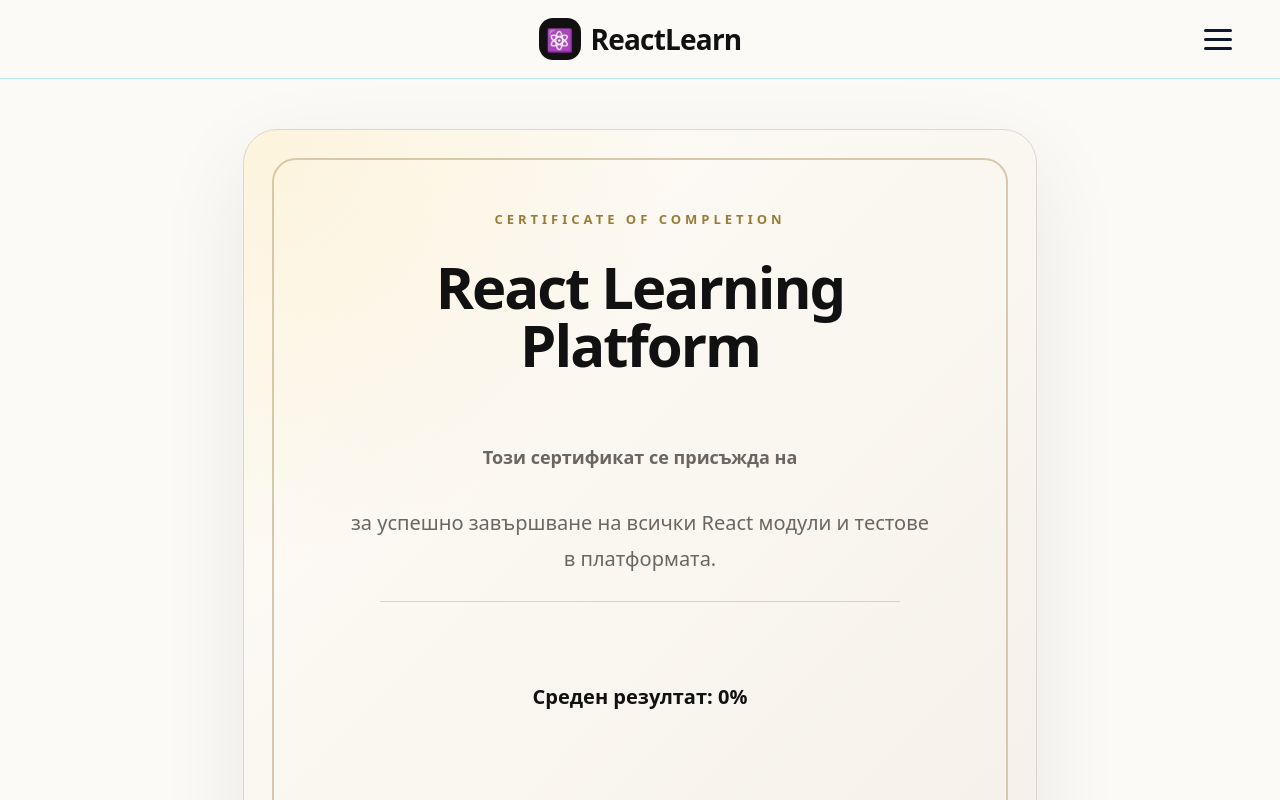
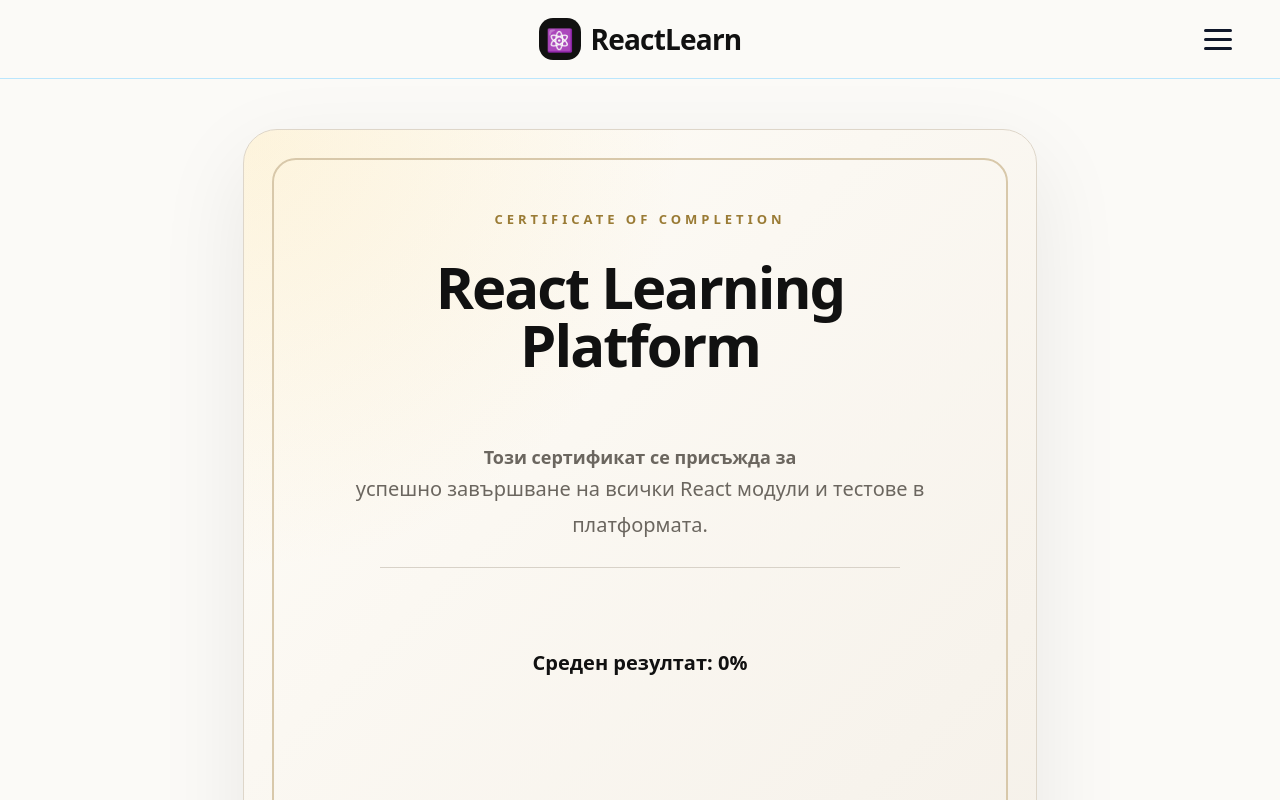
Before and after one commit to IvannIvannov/react-diploma-project, a React (Vite) app in the folder client/: page /certificate in a window 1280 px wide. Shown: the top 800 px of the page. Built offline with nearby package versions, Linux system fonts and the light colour scheme.

Commit message:
Update Certificate.tsx

```diff
--- a/client/src/pages/Certificate.tsx
+++ b/client/src/pages/Certificate.tsx
@@ -89,12 +89,10 @@ const Certificate = () => {
 
         <h1>React Learning Platform</h1>
 
-        <span>Този сертификат се присъжда на</span>
-
-        <h2>{user?.name}</h2>
+        <span>Този сертификат се присъжда за</span>
 
         <p className="certificate-text">
-          за успешно завършване на всички React модули и тестове в платформата.
+          успешно завършване на всички React модули и тестове в платформата.
         </p>
 
         <div className="certificate-results">
```
